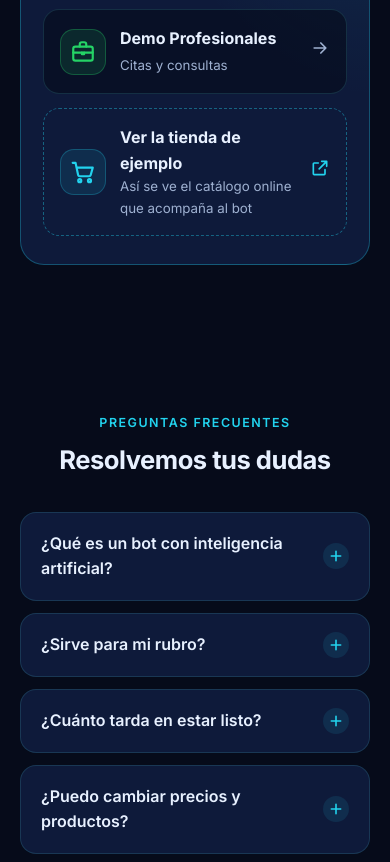
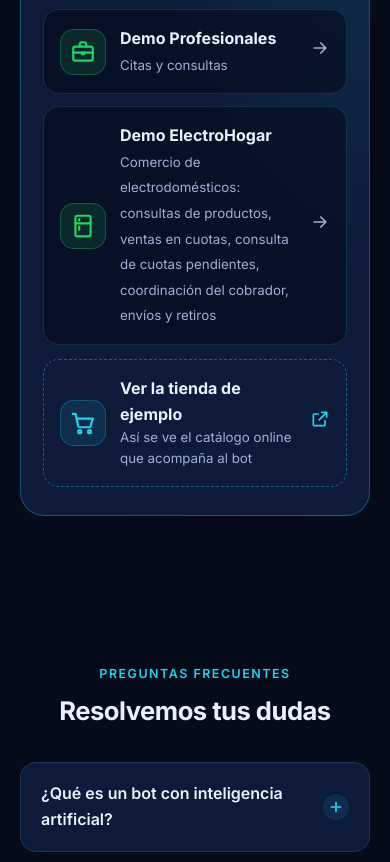
Before and after one commit to nexaailabs22-del/nexaailabs22-del.github.io, a plain HTML site: page index.html in a window 390 px wide. Shown: the part 6996-7858 px from the top of the page. Drawn offline with Linux system fonts and the light colour scheme.

Commit message:
Demo ElectroHogar en la sección Demos
- Botón con el mismo formato que las otras demos; abre WhatsApp con "DEMO electro"
  (sin link directo a la tienda: el pedido solo vuelve al chat si se abre desde ahí)
- Grilla para cinco demos: 3 + 2 en computadora, de a dos en tablet (la última a lo
  ancho) y una debajo de la otra en el celular

Co-Authored-By: Claude Opus 5.5 <noreply@anthropic.com>

```diff
--- a/index.html
+++ b/index.html
@@ -210,8 +210,8 @@
       border:1px solid rgba(34,211,238,.3);
     }
     .demo-list{display:grid;gap:12px;margin-top:22px}
-    @media(min-width:760px){.demo-list{grid-template-columns:repeat(2,1fr)}}
-    @media(min-width:1000px){.demo-list{grid-template-columns:repeat(4,1fr)}}
+    @media(min-width:760px) and (max-width:999px){.demo-list{grid-template-columns:repeat(2,1fr)}.demo-item:last-child:nth-child(odd){grid-column:1/-1}}
+    @media(min-width:1000px){.demo-list{grid-template-columns:repeat(6,1fr)}.demo-item{grid-column:span 2}.demo-item:nth-child(n+4){grid-column:span 3}}
     .demo-item{
       display:flex;align-items:center;gap:14px;padding:16px;border-radius:16px;
       background:rgba(6,11,26,.6);border:1px solid var(--line);
@@ -311,6 +311,7 @@
       <symbol id="i-food" viewBox="0 0 24 24"><g fill="none" stroke="currentColor" stroke-width="2" stroke-linecap="round" stroke-linejoin="round"><path d="M12 3 3 20h18z"/><circle cx="10" cy="14" r="1.2"/><circle cx="14" cy="16" r="1.2"/><circle cx="12.5" cy="10.5" r="1"/></g></symbol>
       <symbol id="i-store" viewBox="0 0 24 24"><g fill="none" stroke="currentColor" stroke-width="2" stroke-linecap="round" stroke-linejoin="round"><path d="M4 9.5V20h16V9.5"/><path d="M3 9.5 5 4h14l2 5.5a2.6 2.6 0 0 1-4.5 1.6 2.6 2.6 0 0 1-4.5 0 2.6 2.6 0 0 1-4.5 0A2.6 2.6 0 0 1 3 9.5z"/><path d="M10 20v-5h4v5"/></g></symbol>
       <symbol id="i-brief" viewBox="0 0 24 24"><g fill="none" stroke="currentColor" stroke-width="2" stroke-linecap="round" stroke-linejoin="round"><rect x="3" y="7" width="18" height="13" rx="2"/><path d="M9 7V5a2 2 0 0 1 2-2h2a2 2 0 0 1 2 2v2"/><path d="M3 12.5h18"/><path d="M11 12.5v1.5h2v-1.5"/></g></symbol>
+      <symbol id="i-fridge" viewBox="0 0 24 24"><g fill="none" stroke="currentColor" stroke-width="2" stroke-linecap="round" stroke-linejoin="round"><rect x="5" y="2.5" width="14" height="19" rx="2"/><path d="M5 9.5h14"/><path d="M8.5 5.5v1.5M8.5 12.5v3"/></g></symbol>
       <symbol id="i-cal" viewBox="0 0 24 24"><g fill="none" stroke="currentColor" stroke-width="2" stroke-linecap="round" stroke-linejoin="round"><rect x="3.5" y="5" width="17" height="15" rx="2"/><path d="M3.5 10h17M8 3v4M16 3v4"/><path d="m9 15 2 2 4-4"/></g></symbol>
       <symbol id="i-bot" viewBox="0 0 24 24"><g fill="none" stroke="currentColor" stroke-width="2" stroke-linecap="round" stroke-linejoin="round"><rect x="4" y="8" width="16" height="12" rx="3"/><path d="M12 4v4M9 13.5v1M15 13.5v1M2 13v3M22 13v3"/><circle cx="12" cy="3.5" r="1"/></g></symbol>
       <symbol id="i-globe" viewBox="0 0 24 24"><g fill="none" stroke="currentColor" stroke-width="2" stroke-linecap="round" stroke-linejoin="round"><circle cx="12" cy="12" r="9"/><path d="M3 12h18M12 3c2.5 2.6 3.8 5.6 3.8 9s-1.3 6.4-3.8 9c-2.5-2.6-3.8-5.6-3.8-9S9.5 5.6 12 3z"/></g></symbol>
@@ -552,6 +553,11 @@
               <div><b>Demo Profesionales</b><small>Citas y consultas</small></div>
               <span class="go"><svg><use href="#i-arrow"/></svg></span>
             </a>
+            <a class="demo-item" data-wa="DEMO electro" href="#">
+              <div class="icon"><svg><use href="#i-fridge"/></svg></div>
+              <div><b>Demo ElectroHogar</b><small>Comercio de electrodomésticos: consultas de productos, ventas en cuotas, consulta de cuotas pendientes, coordinación del cobrador, envíos y retiros</small></div>
+              <span class="go"><svg><use href="#i-arrow"/></svg></span>
+            </a>
           </div>
           <a class="store-link" href="https://nexa-agus.fly.dev/demo/tienda" target="_blank" rel="noopener">
             <div class="icon"><svg><use href="#i-cart"/></svg></div>
```
